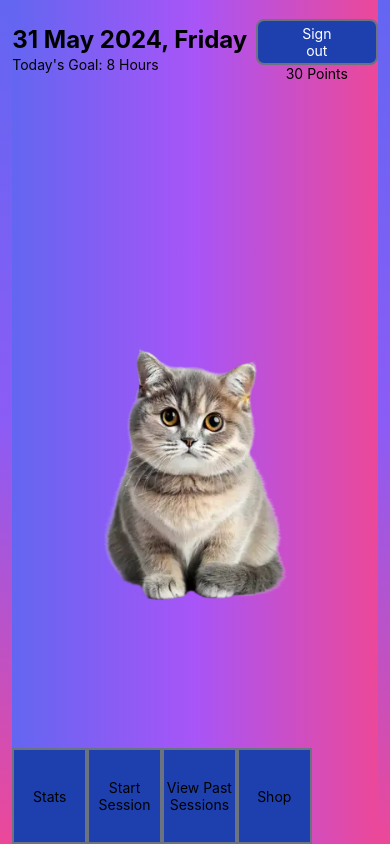
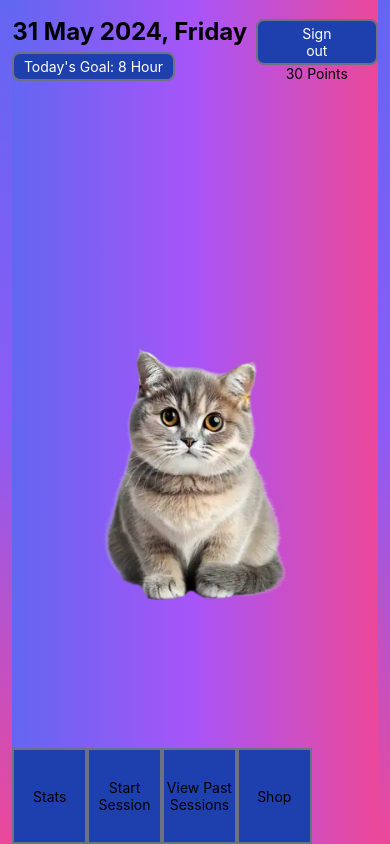
Before and after one commit to panjx-7339/sleep-app-team-6103, a React Native app: screen /Home in a window 390 px wide. Built offline with nearby package versions, Linux system fonts and the light colour scheme; no server answers.

Commit message:
Updated SleepGoalDisplay

```diff
--- a/src/screens/HomeScreen/components/SleepGoalDisplay.js
+++ b/src/screens/HomeScreen/components/SleepGoalDisplay.js
@@ -1,8 +1,12 @@
-import { StyleSheet, Text, View } from "react-native";
+import { StyleSheet, Text, View, TouchableOpacity } from "react-native";
 import React from "react";
 
 const SleepGoalDisplay = () => {
-  return <Text>Today's Goal: 8 Hours</Text>;
+  return (
+    <TouchableOpacity className=" bg-blue-800 mt-1 border-2 border-gray-500 px-1 py-1 rounded-lg w-2/3">
+      <Text className="text-center text-white">Today's Goal: 8 Hour</Text>
+    </TouchableOpacity>
+  );
 };
 
 export default SleepGoalDisplay;
```
